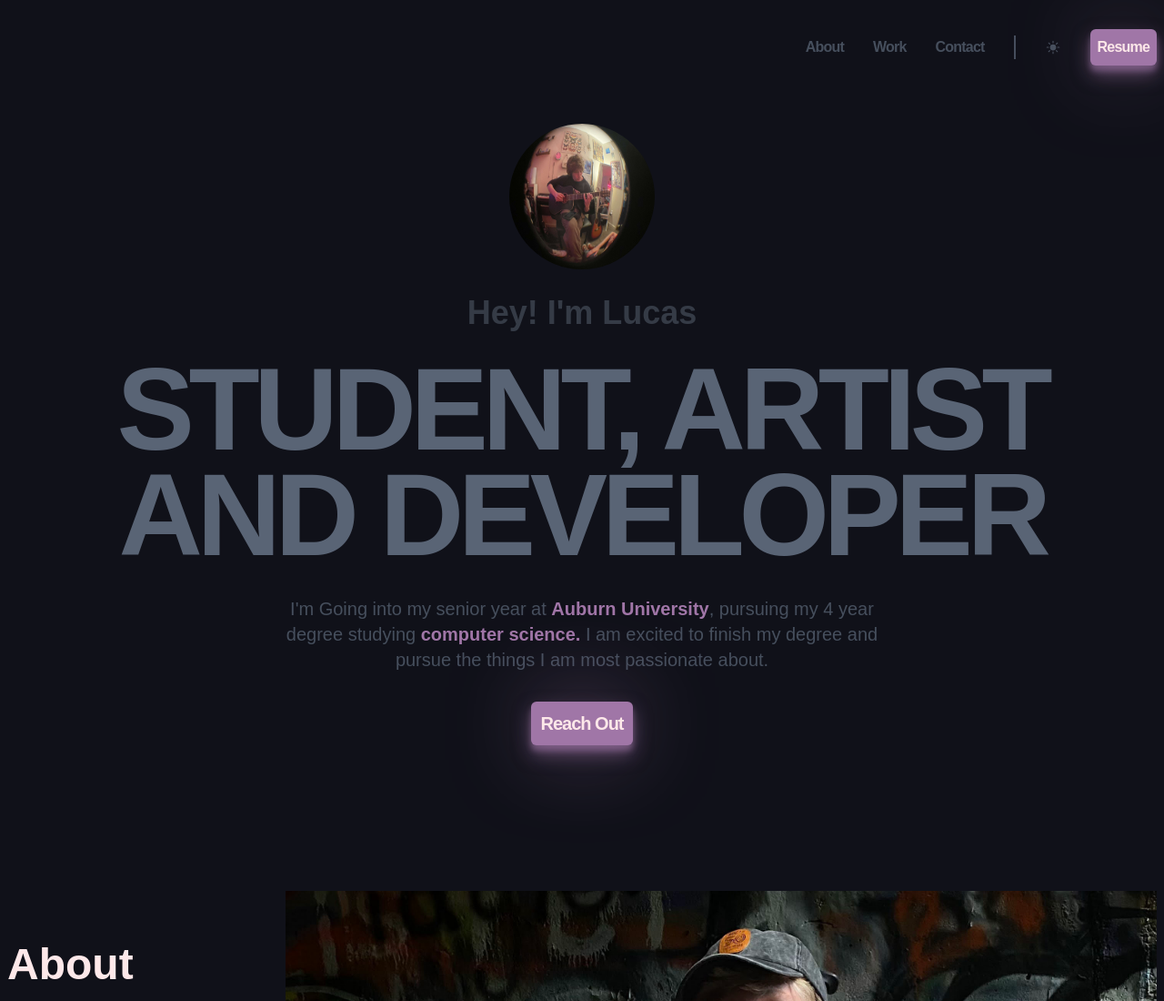
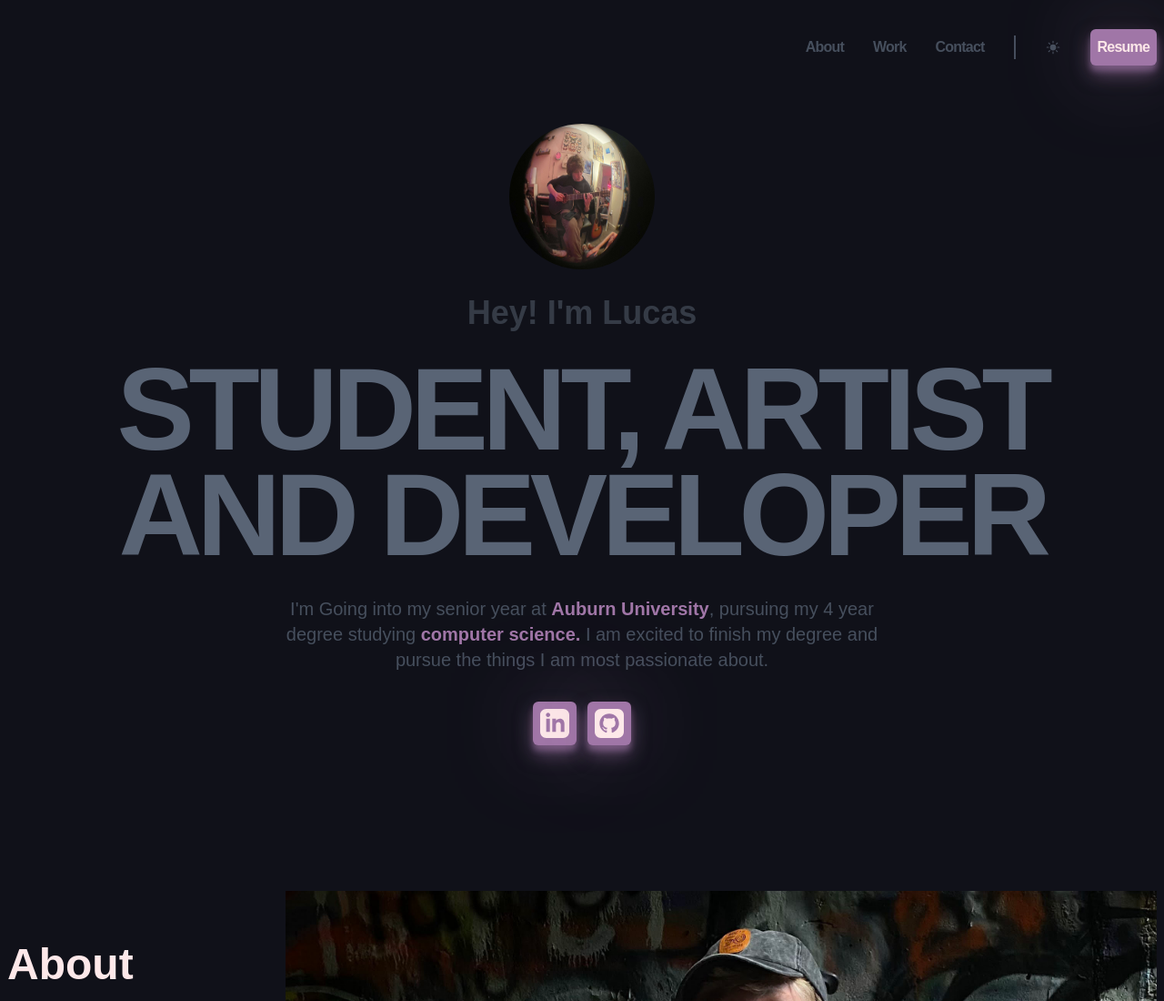
Before and after one commit to lhlamar/portfolio, a website built with Vite: page index.html in a window 1280 px wide. Shown: the top 1100 px of the page at 91% size. Built offline with nearby package versions, Linux system fonts and the light colour scheme; a web font is replaced by a local one.

Commit message:
changed the upper "reach out" button to just contain some links to my github and my linkedin. added my resume so the resume link actually works now. added a link to a folder with some digital art

```diff
--- a/index.html
+++ b/index.html
@@ -28,7 +28,7 @@
             </button>
           </li>
           <li>
-            <a class="header__resume btn" href="#">Resume</a>
+            <a class="header__resume btn" href="/Lamar_Lucas-Resume.pdf" target="block_">Resume</a>
           </li>
         </ul>
         <button class="header__bars">
@@ -72,7 +72,15 @@
         <p class="hero__description">I'm Going into my senior year
            at <strong>Auburn University</strong>, pursuing my 4 year degree studying <strong>computer science.</strong> I am excited to finish my degree and pursue the things I am most passionate about.
         </p>
-        <a class="hero_btn btn" href="#">Reach out</a>
+        <!-- <a class="hero_btn btn" href="#">Reach out</a> -->
+        <div class="hero__links-container">
+          <a class="hero__link btn" href="https://www.linkedin.com/in/lucas-lamar-993439236" target="_blank">
+            <svg xmlns="http://www.w3.org/2000/svg"  viewBox="0 0 24 24" fill="currentColor"><path d="M19 0h-14c-2.761 0-5 2.239-5 5v14c0 2.761 2.239 5 5 5h14c2.762 0 5-2.239 5-5v-14c0-2.761-2.238-5-5-5zm-11 19h-3v-11h3v11zm-1.5-12.268c-.966 0-1.75-.79-1.75-1.764s.784-1.764 1.75-1.764 1.75.79 1.75 1.764-.783 1.764-1.75 1.764zm13.5 12.268h-3v-5.604c0-3.368-4-3.113-4 0v5.604h-3v-11h3v1.765c1.396-2.586 7-2.777 7 2.476v6.759z"/></svg>
+          </a>
+          <a class="hero__link btn" href="https://github.com/lhlamar/" target="_blank">
+            <svg xmlns="http://www.w3.org/2000/svg"  viewBox="0 0 24 24" fill="currentColor"><path d="M19 0h-14c-2.761 0-5 2.239-5 5v14c0 2.761 2.239 5 5 5h14c2.762 0 5-2.239 5-5v-14c0-2.761-2.238-5-5-5zm-4.466 19.59c-.405.078-.534-.171-.534-.384v-2.195c0-.747-.262-1.233-.55-1.481 1.782-.198 3.654-.875 3.654-3.947 0-.874-.312-1.588-.823-2.147.082-.202.356-1.016-.079-2.117 0 0-.671-.215-2.198.82-.64-.18-1.324-.267-2.004-.271-.68.003-1.364.091-2.003.269-1.528-1.035-2.2-.82-2.2-.82-.434 1.102-.16 1.915-.077 2.118-.512.56-.824 1.273-.824 2.147 0 3.064 1.867 3.751 3.645 3.954-.229.2-.436.552-.508 1.07-.457.204-1.614.557-2.328-.666 0 0-.423-.768-1.227-.825 0 0-.78-.01-.055.487 0 0 .525.246.889 1.17 0 0 .463 1.428 2.688.944v1.489c0 .211-.129.459-.528.385-3.18-1.057-5.472-4.056-5.472-7.59 0-4.419 3.582-8 8-8s8 3.581 8 8c0 3.533-2.289 6.531-5.466 7.59z"/></svg>
+          </a>
+        </div>
       </section>
       <section class="about container section" id="about">
         <div class="about__content">
@@ -108,7 +116,7 @@
         <h3 class="featured__subtitle">Featured</h3>
         <div class="featured__wrapper">
           <h2 class="featured__title">Some Art!</h2>
-          <a class="featured__link" href="#">
+          <a class="featured__link" href="https://tigermailauburn-my.sharepoint.com/:f:/g/personal/lhl0006_auburn_edu/EuQlWBlsFi1HmwQLwHdG4t8BDWhx9hxZTaibn-tzeALeFQ?e=kBu3Zf" target="_blank">
             <svg xmlns="http://www.w3.org/2000/svg" fill="none" viewBox="0 0 24 24" stroke-width="1.5" stroke="currentColor">
               <path stroke-linecap="round" stroke-linejoin="round" d="M13.19 8.688a4.5 4.5 0 011.242 7.244l-4.5 4.5a4.5 4.5 0 01-6.364-6.364l1.757-1.757m13.35-.622l1.757-1.757a4.5 4.5 0 00-6.364-6.364l-4.5 4.5a4.5 4.5 0 001.242 7.244" />
             </svg>
--- a/styles/components/hero.css
+++ b/styles/components/hero.css
@@ -38,6 +38,20 @@
 .hero_btn {
     text-transform: capitalize;
     font-size: var(--size-sm);
+}
+
+.hero__links-container {
+    display: grid;
+    grid-auto-flow: column;
+    /* grid-auto-rows: minmax(20px, auto); */
+    gap: .8rem;
+
+}
+
+.hero__link {
+    width: var(--size-3xl);
+    height: var(--size-3xl);
+    /* color: var(--clr-gray-medium) !important; */
 }
 
 /* xs */
@@ -100,6 +114,12 @@
     .hero_btn {
         font-size: var(--size-lg);
     }
+
+    .hero__link {
+        width: var(--size-4xl);
+        height: var(--size-4xl);
+
+    }
 }
 
 /* xl */
@@ -129,6 +149,12 @@
     .hero_btn {
         font-size: var(--size-xl);
     }
+
+    .hero__link {
+        width: var(--size-5xl);
+        height: var(--size-5xl);
+
+    }
 }
 
 /* 2xl */
```
Also changed, not shown: public/20230602_194825610_iOS - Copy.jpg (added), 1 other file.
